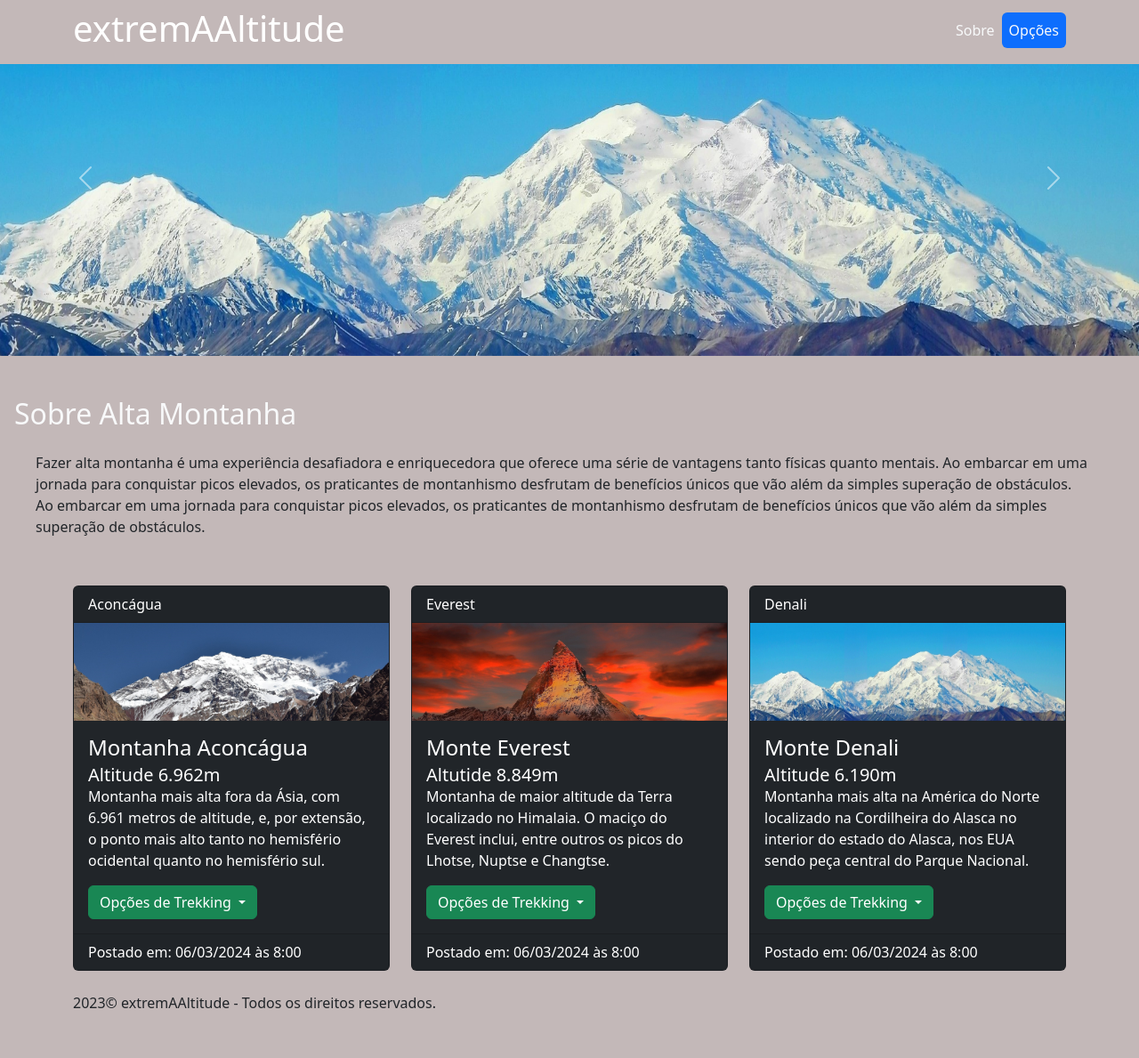
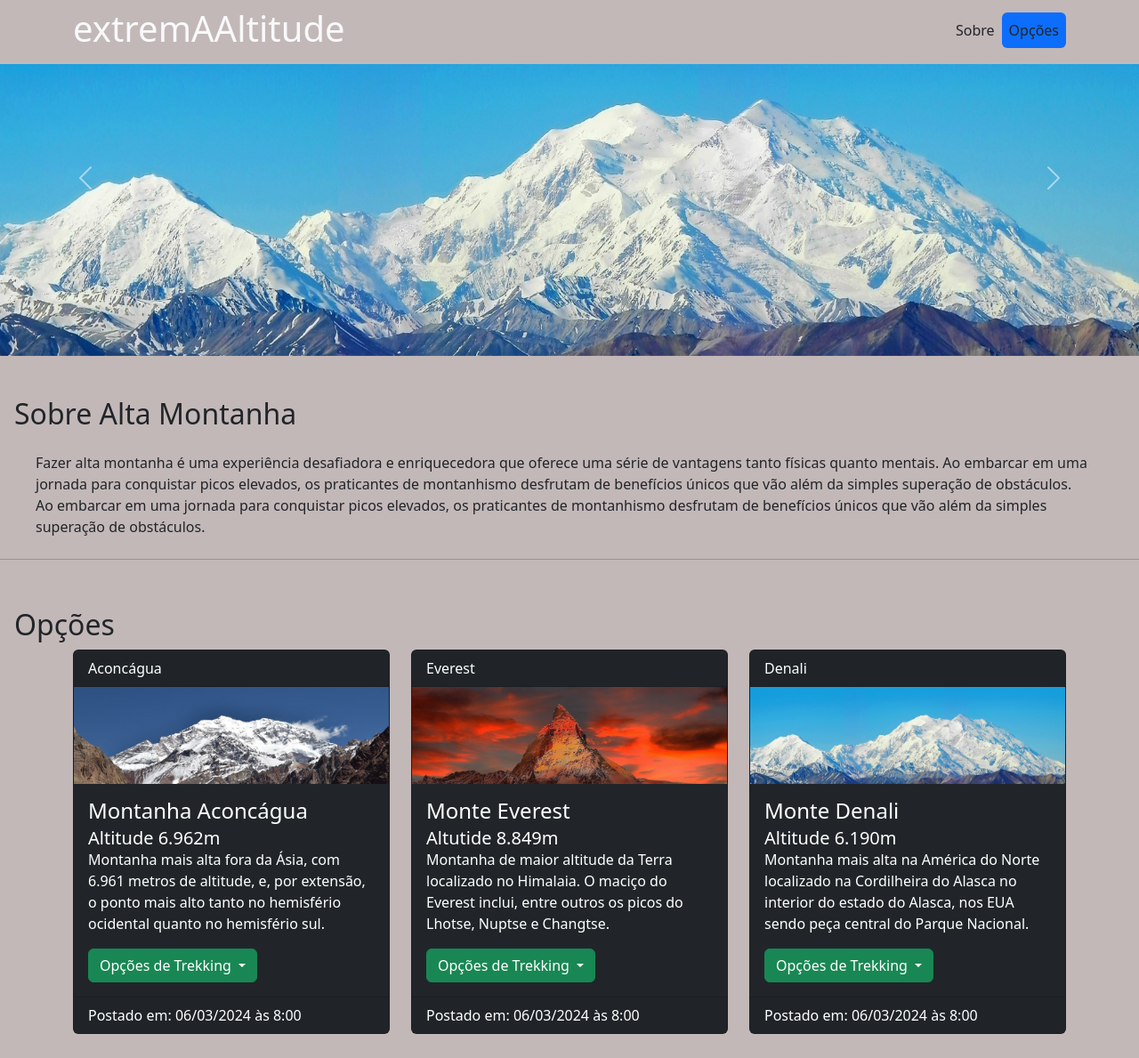
Before and after one commit to Deviniciuz/projeto-extremaaltitude, a plain HTML site: page main.html in a window 1280 px wide. Shown: the top 1189 px of the page at 89% size. Before the commit the page ends 1155 px from the top, so only its background shows below. Drawn offline with Linux system fonts and the light colour scheme; files whose address does not match are found by name.

Commit message:
first commit

```diff
--- a/main.html
+++ b/main.html
@@ -61,7 +61,7 @@
     <header id="cabecalho" class="fixed-top">
         <div class="navbar navbar-expand-lg">
             <div class="container">
-                <h1>extremAAltitude</h1>
+                <h1 class="text-light">extremAAltitude</h1>
                 <button type="button" class="navbar-toggler" data-bs-toggle="collapse " data-bs-target="#sobre" >
                     <span class="navbar-toggler-icon"></span>
                 </button>
@@ -69,11 +69,11 @@
                 <nav class="collapse navbar-collapse justify-content-end" id="sobre">
                     <ul class="nav navbar-nav nav-pills">
                         <li class="nav-item">
-                            <a class="nav-link active text-light" href="#sobre">Sobre</a>
+                            <a class="nav-link active text-dark" href="#sobre">Sobre</a>
                         </li>
 
                         <li class="nav-item">
-                            <a class="nav-link text-light" href="#opcoes">Opções</a>
+                            <a class="nav-link text-dark" href="#opcoes">Opções</a>
                         </li>
                     </ul>
                 </nav>
@@ -109,7 +109,7 @@
 
     <div data-bs-spy="scroll" data-bs-target="#cabecalho">
         <section class="m-3" id="sobre">
-            <h2 class="font-weight-bold text-light">Sobre Alta Montanha</h2>
+            <h2 class="font-weight-bold text-dark">Sobre Alta Montanha</h2>
             <ul class="list-unstyled m-4">
                 <li>
                     <p class="m-0">
@@ -123,7 +123,11 @@
             </ul>
         </section>
 
-        <section id="opcoes">
+        <hr class="my-4">
+
+        <section class="m-3" id="opcoes">
+            <h2 class="font-weight-bold text-dark">Opções</h2>
+
             <div class="container">
                 <div class="row">
                     <div class="col-lg-4 col-md-6 col-sm-12 mb-4">
```
